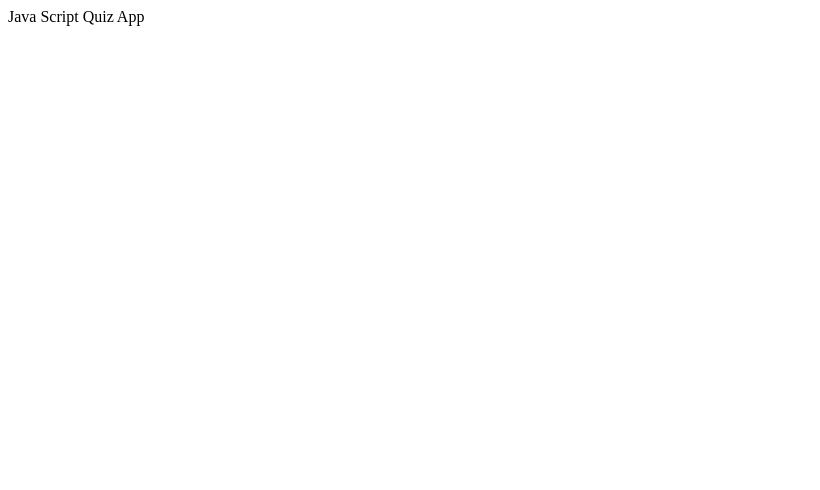
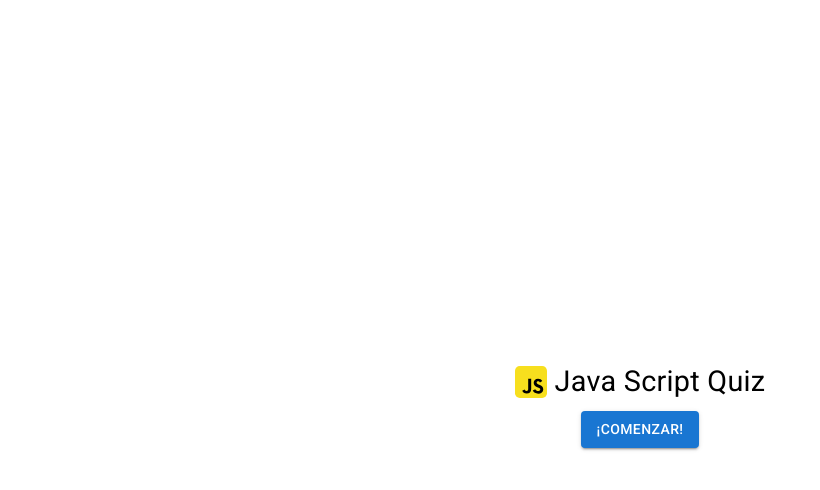
Before and after one commit to roisnelgithub/javascript-quiz, a React (Vite) app: page / in a window 1280 px wide. Shown: the top 490 px of the page, without its empty margins (0-820 px from the left). Built offline with nearby package versions, Linux system fonts and the light colour scheme.

Commit message:
Create HeaderQuiz, JavaScriptLogo, StartScreen components

```diff
--- a/src/App.tsx
+++ b/src/App.tsx
@@ -1,5 +1,27 @@
+import { Container } from "@mui/material";
+import HeaderQuiz from "./components/header/HeaderQuiz";
+import StartScreen from "./screens/start-screen/StartScreen";
+
 function App() {
-  return <>Java Script Quiz App</>;
+  return (
+    <>
+      <main>
+        <Container
+          maxWidth="xs"
+          sx={{
+            display: "flex",
+            height: "100vh",
+            flexDirection: "column",
+            placeContent: "center",
+            placeItems: "center",
+          }}
+        >
+          <HeaderQuiz />
+          <StartScreen />
+        </Container>
+      </main>
+    </>
+  );
 }
 
 export default App;
--- /dev/null
+++ b/src/components/header/HeaderQuiz.tsx
@@ -0,0 +1,21 @@
+import { Stack, Typography } from "@mui/material";
+import JavaScriptLogo from "../javascript-logo/JavaScriptLogo";
+
+const HeaderQuiz = () => {
+  return (
+    <Stack
+      direction="row"
+      spacing={1}
+      justifyContent={"center"}
+      alignContent={"center"}
+      p={1}
+    >
+      <JavaScriptLogo width={32} height={32} />
+      <Typography fontSize={{ xs: "1.5rem", sm: "1.8rem" }}>
+        Java Script Quiz
+      </Typography>
+    </Stack>
+  );
+};
+
+export default HeaderQuiz;
--- /dev/null
+++ b/src/components/javascript-logo/JavaScriptLogo.tsx
@@ -0,0 +1,25 @@
+import { Box } from "@mui/material";
+
+interface JavaScriptLogoProps {
+  width: number;
+  height: number;
+}
+const JavaScriptLogo = ({ width, height }: JavaScriptLogoProps) => {
+  return (
+    <Box sx={{ display: "flex", placeItems: "center" }}>
+      <svg
+        xmlns="http://www.w3.org/2000/svg"
+        aria-label="JavaScript"
+        role="img"
+        viewBox="0 0 512 512"
+        width={width}
+        height={height}
+      >
+        <rect rx="15%" fill="#f7df1e" width={512} height={512} />
+        <path d="m324,370c10,17 24,29 47,29 20,0 33,-10 33,-24 0,-16 -13,-22 -35,-32l-12,-5c-35,-15 -58,-33 -58,-72 0,-36 27,-64 70,-64 31,0 53,11 68,39l-37,24c-8,-15 -17,-21 -31,-21 -14,0 -23,9 -23,21 0,14 9,20 30,29l12,5c41,18 64,35 64,76 0,43 -34,67 -80,67 -45,0 -74,-21 -88,-49zm-170,4c8,13 14,25 31,25 16,0 26,-6 26,-30V203h48v164c0,50 -29,72 -72,72 -39,0 -61,-20 -72,-44z" />
+      </svg>
+    </Box>
+  );
+};
+
+export default JavaScriptLogo;
--- /dev/null
+++ b/src/index.css
@@ -0,0 +1,6 @@
+/* Reset default vales */
+body {
+  box-sizing: border-box;
+  margin: 0;
+  padding: 0;
+}
--- a/src/main.tsx
+++ b/src/main.tsx
@@ -1,6 +1,7 @@
 import React from "react";
 import ReactDOM from "react-dom/client";
 import App from "./App.tsx";
+import "./index.css";
 import "@fontsource/roboto/300.css";
 import "@fontsource/roboto/400.css";
 import "@fontsource/roboto/500.css";
--- /dev/null
+++ b/src/screens/start-screen/StartScreen.tsx
@@ -0,0 +1,13 @@
+import { Button } from "@mui/material";
+
+const StartScreen = () => {
+  return (
+    <>
+      <Button variant="contained" sx={{ maxWidth: "120px" }}>
+        ¡Comenzar!
+      </Button>
+    </>
+  );
+};
+
+export default StartScreen;
```
